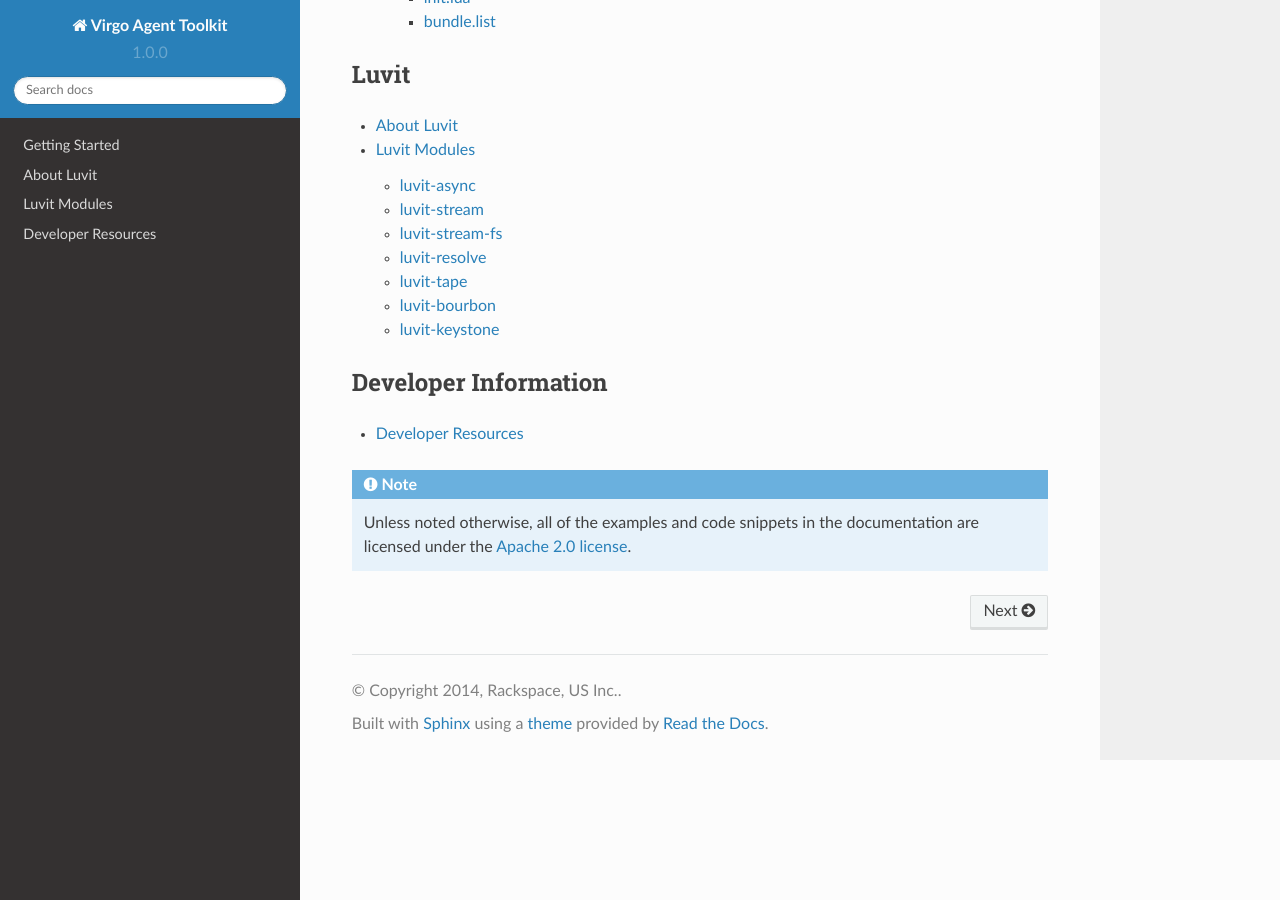
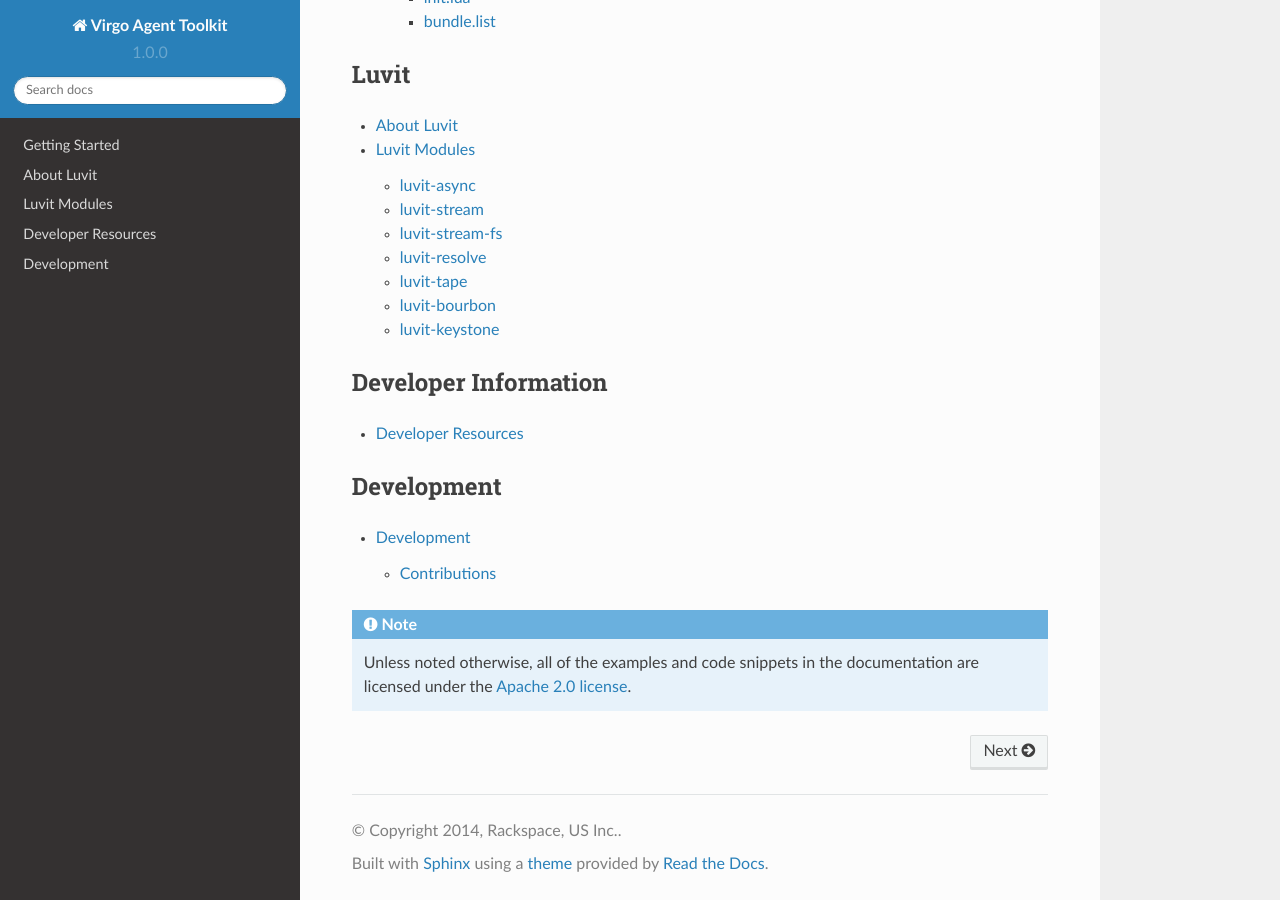
Before and after one commit to virgo-agent-toolkit/docs, a Sphinx documentation site: the page built from source/index.rst, in a window 1280 px wide and 900 px high, scrolled down 534 px. Built offline with Sphinx 7.4.7 and the Read the Docs theme 2.0.0, drawn with Linux system fonts in a browser that asks for light colours.

Commit message:
add development page

```diff
--- a/source/index.rst
+++ b/source/index.rst
@@ -38,6 +38,15 @@ Developer Information
 
    developer_resources
 
+Development
+---------------------
+
+.. toctree::
+   :glob:
+   :maxdepth: 3
+
+   development
+
 .. note::
 
     Unless noted otherwise, all of the examples and code snippets in the
```
Also changed, not shown: source/development.rst (added, +13 -0 lines).
